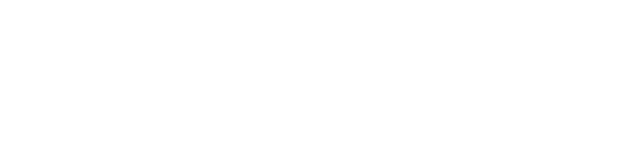
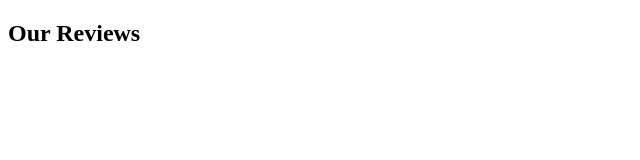
Before and after one commit to Gibsonodoka/Review-carousel, a plain HTML site: page index.html in a window 1280 px wide. Shown: the whole page, without its empty margins (0-640 px from the left). Drawn offline with Linux system fonts and the light colour scheme.

Commit message:
Added contents to the html file

```diff
--- a/index.html
+++ b/index.html
@@ -8,7 +8,20 @@
     <link rel="stylesheet" href="styles.css">
 </head>
 <body>
-
+    <main>
+        <section class="container">
+            <div class="title">
+                <h2>Our Reviews</h2>
+                <div class="underline"></div>
+            </div>
+            <article class="reviews">
+                <div class="img-container">
+                    <img src="" id="person-img" alt="">
+                </div>
+                <h4 id="author"> </h4>
+            </article>
+        </section>
+    </main>
     <script src="review.js"></script>
 </body>
 </html>
```
